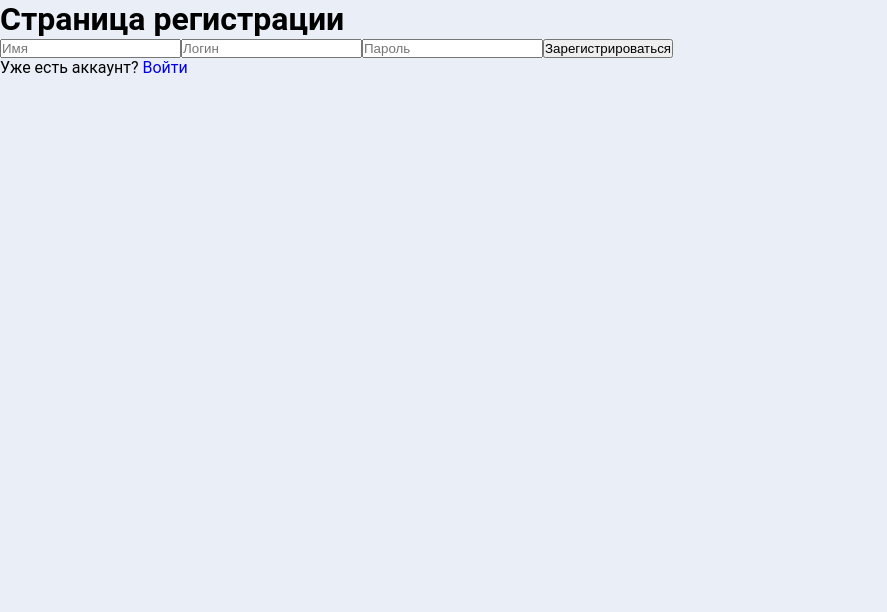
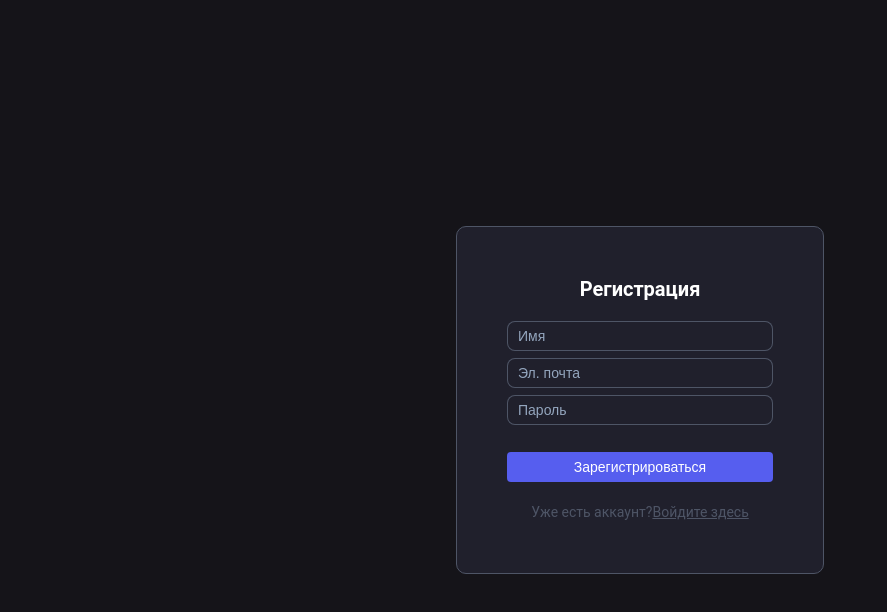
Before and after one commit to katyazametnina-ops/skypro-kanban, a React (Vite) app: page /register in a window 1280 px wide. Shown: the top 612 px of the page, without its empty margins (0-887 px from the left). Built offline with nearby package versions, Linux system fonts and the light colour scheme.

Commit message:
Работа со стилистикой доведена до конца. Домашка доделана

```diff
--- a/src/pages/CardPage.jsx
+++ b/src/pages/CardPage.jsx
@@ -1,35 +1,139 @@
-import { Link } from "react-router-dom";
+import { useState, useEffect } from "react";
+import {
+  Link,
+  useNavigate,
+  useParams,
+  useOutletContext,
+} from "react-router-dom";
+import { getTaskById, updateTask, deleteTask } from "../services/tasks";
+
+const statuses = [
+  "Без статуса",
+  "Нужно сделать",
+  "В работе",
+  "Тестирование",
+  "Готово",
+];
+
+const getTopicClass = (topic) => {
+  if (topic === "Web Design") return "_orange";
+  if (topic === "Research") return "_green";
+  if (topic === "Copywriting") return "_purple";
+  return "_orange";
+};
 
 export default function CardPage() {
+  const { id } = useParams();
+  const navigate = useNavigate();
+  const { loadTasks } = useOutletContext();
+  const token = localStorage.getItem("token");
+
+  const [task, setTask] = useState(null);
+  const [isEditing, setIsEditing] = useState(false);
+  const [formData, setFormData] = useState({
+    title: "",
+    description: "",
+    topic: "Research",
+    status: "Без статуса",
+  });
+  const [error, setError] = useState("");
+
+  useEffect(() => {
+    const loadTask = async () => {
+      try {
+        const data = await getTaskById(token, id);
+        setTask(data.task);
+        setFormData(data.task);
+      } catch (err) {
+        setError(err.message);
+      }
+    };
+    loadTask();
+  }, [id, token]);
+
+  const handleDescriptionChange = (e) => {
+    setFormData({ ...formData, description: e.target.value });
+  };
+
+  const handleStatusClick = (statusName) => {
+    if (isEditing) {
+      setFormData({ ...formData, status: statusName });
+    }
+  };
+
+  const handleEdit = (e) => {
+    e.preventDefault();
+    setIsEditing(true);
+  };
+
+  const handleCancel = (e) => {
+    e.preventDefault();
+    setFormData(task);
+    setIsEditing(false);
+  };
+
+  const handleSave = async (e) => {
+    e.preventDefault();
+    try {
+      await updateTask(token, id, formData);
+      setTask(formData);
+      setIsEditing(false);
+      await loadTasks();
+    } catch (err) {
+      setError(err.message);
+    }
+  };
+
+  const handleDelete = async (e) => {
+    e.preventDefault();
+    try {
+      await deleteTask(token, id);
+      await loadTasks();
+      navigate("/");
+    } catch (err) {
+      setError(err.message);
+    }
+  };
+
+  if (!task) {
+    return null;
+  }
+
   return (
     <div className="pop-browse" id="popBrowse" style={{ display: "block" }}>
       <div className="pop-browse__container">
         <div className="pop-browse__block">
           <div className="pop-browse__content">
+            {error && <p style={{ color: "red" }}>{error}</p>}
             <div className="pop-browse__top-block">
-              <h3 className="pop-browse__ttl">Название задачи</h3>
-              <div className="categories__theme theme-top _orange _active-category">
-                <p className="_orange">Web Design</p>
+              <h3 className="pop-browse__ttl">{task.title}</h3>
+              <div
+                className={`categories__theme theme-top ${getTopicClass(formData.topic)} _active-category`}
+              >
+                <p className={getTopicClass(formData.topic)}>
+                  {formData.topic}
+                </p>
               </div>
             </div>
             <div className="pop-browse__status status">
               <p className="status__p subttl">Статус</p>
               <div className="status__themes">
-                <div className="status__theme _hide">
-                  <p>Без статуса</p>
-                </div>
-                <div className="status__theme _gray">
-                  <p className="_gray">Нужно сделать</p>
-                </div>
-                <div className="status__theme _hide">
-                  <p>В работе</p>
-                </div>
-                <div className="status__theme _hide">
-                  <p>Тестирование</p>
-                </div>
-                <div className="status__theme _hide">
-                  <p>Готово</p>
-                </div>
+                {statuses.map((statusName) => (
+                  <div
+                    key={statusName}
+                    className={`status__theme ${
+                      formData.status === statusName ? "_gray" : "_hide"
+                    }`}
+                    onClick={() => handleStatusClick(statusName)}
+                    style={{ cursor: isEditing ? "pointer" : "default" }}
+                  >
+                    <p
+                      className={formData.status === statusName ? "_gray" : ""}
+                    >
+                      {statusName}
+                    </p>
+                  </div>
+                ))}
               </div>
             </div>
             <div className="pop-browse__wrap">
@@ -46,7 +150,9 @@ export default function CardPage() {
                     className="form-browse__area"
                     name="text"
                     id="textArea01"
-                    readOnly
+                    readOnly={!isEditing}
+                    value={formData.description}
+                    onChange={handleDescriptionChange}
                     placeholder="Введите описание задачи..."
                   ></textarea>
                 </div>
@@ -143,7 +249,6 @@ export default function CardPage() {
                       </div>
                     </div>
                   </div>
-
                   <input type="hidden" id="datepick_value" value="08.09.2023" />
                   <div className="calendar__period">
                     <p className="calendar__p date-end">
@@ -156,36 +261,54 @@ export default function CardPage() {
             </div>
             <div className="theme-down__categories theme-down">
               <p className="categories__p subttl">Категория</p>
-              <div className="categories__theme _orange _active-category">
-                <p className="_orange">Web Design</p>
+              <div
+                className={`categories__theme ${getTopicClass(formData.topic)} _active-category`}
+              >
+                <p className={getTopicClass(formData.topic)}>
+                  {formData.topic}
+                </p>
               </div>
             </div>
-            <div className="pop-browse__btn-browse ">
+
+            <div
+              className={`pop-browse__btn-browse ${isEditing ? "_hide" : ""}`}
+            >
               <div className="btn-group">
                 <button className="btn-browse__edit _btn-bor _hover03">
-                  <a href="#">Редактировать задачу</a>
+                  <a href="#" onClick={handleEdit}>
+                    Редактировать задачу
+                  </a>
                 </button>
                 <button className="btn-browse__delete _btn-bor _hover03">
-                  <a href="#">Удалить задачу</a>
+                  <a href="#" onClick={handleDelete}>
+                    Удалить задачу
+                  </a>
                 </button>
               </div>
               <button className="btn-browse__close _btn-bg _hover01">
                 <Link to="/">Закрыть</Link>
               </button>
             </div>
-            <div className="pop-browse__btn-edit _hide">
+
+            <div className={`pop-browse__btn-edit ${isEditing ? "" : "_hide"}`}>
               <div className="btn-group">
                 <button className="btn-edit__edit _btn-bg _hover01">
-                  <a href="#">Сохранить</a>
+                  <a href="#" onClick={handleSave}>
+                    Сохранить
+                  </a>
                 </button>
                 <button className="btn-edit__edit _btn-bor _hover03">
-                  <a href="#">Отменить</a>
+                  <a href="#" onClick={handleCancel}>
+                    Отменить
+                  </a>
                 </button>
                 <button
                   className="btn-edit__delete _btn-bor _hover03"
                   id="btnDelete"
                 >
-                  <a href="#">Удалить задачу</a>
+                  <a href="#" onClick={handleDelete}>
+                    Удалить задачу
+                  </a>
                 </button>
               </div>
               <button className="btn-edit__close _btn-bg _hover01">
--- a/src/pages/LoginPage.jsx
+++ b/src/pages/LoginPage.jsx
@@ -1,6 +1,16 @@
 import { useState } from "react";
+import { Link, useNavigate } from "react-router-dom";
 import { signIn } from "../services/auth";
-import { Link, useNavigate } from "react-router-dom";
+import {
+  PageWrapper,
+  AuthCard,
+  Title,
+  StyledInput,
+  SubmitButton,
+  FooterText,
+  StyledLink,
+  ErrorText,
+} from "./LoginPage.styled.js";
 
 export default function LoginPage({ setIsAuth }) {
   const navigate = useNavigate();
@@ -34,29 +44,35 @@ export default function LoginPage({ setIsAuth }) {
   };
 
   return (
-    <div>
-      <h1>Страница входа</h1>
-      {error && <p style={{ color: "red" }}>{error}</p>}
+    <PageWrapper>
+      <AuthCard>
+        <Title>Вход</Title>
+        {error && <ErrorText>{error}</ErrorText>}
         <form onSubmit={handleLogin}>
-        <input
+          <StyledInput
             type="text"
             name="login"
             value={formData.login}
             onChange={handleChange}
-          placeholder="Логин"
+            placeholder="Эл. почта"
           />
-        <input
+          <StyledInput
             type="password"
             name="password"
             value={formData.password}
             onChange={handleChange}
             placeholder="Пароль"
           />
-        <button type="submit">Войти в систему</button>
+          <SubmitButton type="submit">Войти</SubmitButton>
         </form>
-      <p>
-        Нет аккаунта? <Link to="/register">Зарегистрироваться</Link>
-      </p>
-    </div>
+        <FooterText>
+          Нужно зарегистрироваться?
+          <br />
+          <Link to="/register">
+            <StyledLink>Регистрируйтесь здесь</StyledLink>
+          </Link>
+        </FooterText>
+      </AuthCard>
+    </PageWrapper>
   );
 }
--- /dev/null
+++ b/src/pages/LoginPage.styled.js
@@ -0,0 +1,92 @@
+import styled from "styled-components";
+
+export const PageWrapper = styled.div`
+  width: 100%;
+  min-height: 100vh;
+  background-color: #151419;
+  display: flex;
+  align-items: center;
+  justify-content: center;
+`;
+
+export const AuthCard = styled.div`
+  width: 100%;
+  max-width: 368px;
+  background-color: #20202c;
+  border-radius: 10px;
+  padding: 50px;
+  border: 0.7px solid #4e5566;
+`;
+
+export const Title = styled.h2`
+  color: #ffffff;
+  font-size: 20px;
+  font-weight: 700;
+  text-align: center;
+  margin-bottom: 20px;
+`;
+
+export const StyledInput = styled.input`
+  width: 100%;
+  height: 30px;
+  padding: 10px 10px;
+  margin-bottom: 7px;
+  background-color: #20202c;
+  border: 0.7px solid #94a6be66;
+  border-radius: 8px;
+  color: #ffffff;
+  font-size: 14px;
+  outline: none;
+
+  &::placeholder {
+    color: #94a6be;
+  }
+
+  &:-webkit-autofill,
+  &:-webkit-autofill:hover,
+  &:-webkit-autofill:focus {
+    -webkit-box-shadow: 0 0 0px 1000px #20202c inset;
+    -webkit-text-fill-color: #ffffff;
+    transition: background-color 5000s ease-in-out 0s;
+  }
+`;
+
+export const SubmitButton = styled.button`
+  width: 100%;
+  height: 30px;
+  margin-top: 20px;
+  background-color: #565eef;
+  color: #ffffff;
+  border: none;
+  border-radius: 4px;
+  font-size: 14px;
+  font-weight: 500;
+  cursor: pointer;
+  transition: 0.3s;
+  margin-bottom: 20px;
+`;
+
+export const FooterText = styled.p`
+  text-align: center;
+  color: #94a6be66;
+  font-size: 14px;
+  font-weight: 400;
+  line-height: 150%;
+`;
+
+export const StyledLink = styled.span`
+  color: #94a6be66;
+  text-decoration: underline;
+  cursor: pointer;
+
+  &:hover {
+    color: #ffffff;
+  }
+`;
+
+export const ErrorText = styled.p`
+  color: #ff6b6b;
+  font-size: 13px;
+  text-align: center;
+  margin-bottom: 10px;
+`;
--- a/src/pages/RegisterPage.jsx
+++ b/src/pages/RegisterPage.jsx
@@ -1,6 +1,16 @@
 import { useState } from "react";
+import { Link, useNavigate } from "react-router-dom";
 import { signUp } from "../services/auth";
-import { Link, useNavigate } from "react-router-dom";
+import {
+  PageWrapper,
+  AuthCard,
+  Title,
+  StyledInput,
+  SubmitButton,
+  FooterText,
+  StyledLink,
+  ErrorText,
+} from "./LoginPage.styled.js";
 
 export default function RegisterPage({ setIsAuth }) {
   const navigate = useNavigate();
@@ -35,36 +45,41 @@ export default function RegisterPage({ setIsAuth }) {
   };
 
   return (
-    <div>
-      <h1>Страница регистрации</h1>
-      {error && <p style={{ color: "red" }}>{error}</p>}
+    <PageWrapper>
+      <AuthCard>
+        <Title>Регистрация</Title>
+        {error && <ErrorText>{error}</ErrorText>}
         <form onSubmit={handleRegister}>
-        <input
+          <StyledInput
             type="text"
             name="name"
             value={formData.name}
             onChange={handleChange}
             placeholder="Имя"
           />
-        <input
+          <StyledInput
             type="text"
             name="login"
             value={formData.login}
             onChange={handleChange}
-          placeholder="Логин"
+            placeholder="Эл. почта"
           />
-        <input
+          <StyledInput
             type="password"
             name="password"
             value={formData.password}
             onChange={handleChange}
             placeholder="Пароль"
           />
-        <button type="submit">Зарегистрироваться</button>
+          <SubmitButton type="submit">Зарегистрироваться</SubmitButton>
         </form>
-      <p>
-        Уже есть аккаунт? <Link to="/login">Войти</Link>
-      </p>
-    </div>
+        <FooterText>
+          Уже есть аккаунт?
+          <Link to="/login">
+            <StyledLink>Войдите здесь</StyledLink>
+          </Link>
+        </FooterText>
+      </AuthCard>
+    </PageWrapper>
   );
 }
```
Also changed, not shown: src/components/Main/Main.jsx (+1 -26 lines), src/pages/MainPage.jsx (+25 -2 lines), src/pages/NewCardPage.jsx (+32 -5 lines), src/services/tasks.js (+29 -0 lines). Lines whose indentation alone changed are shown as unchanged.
